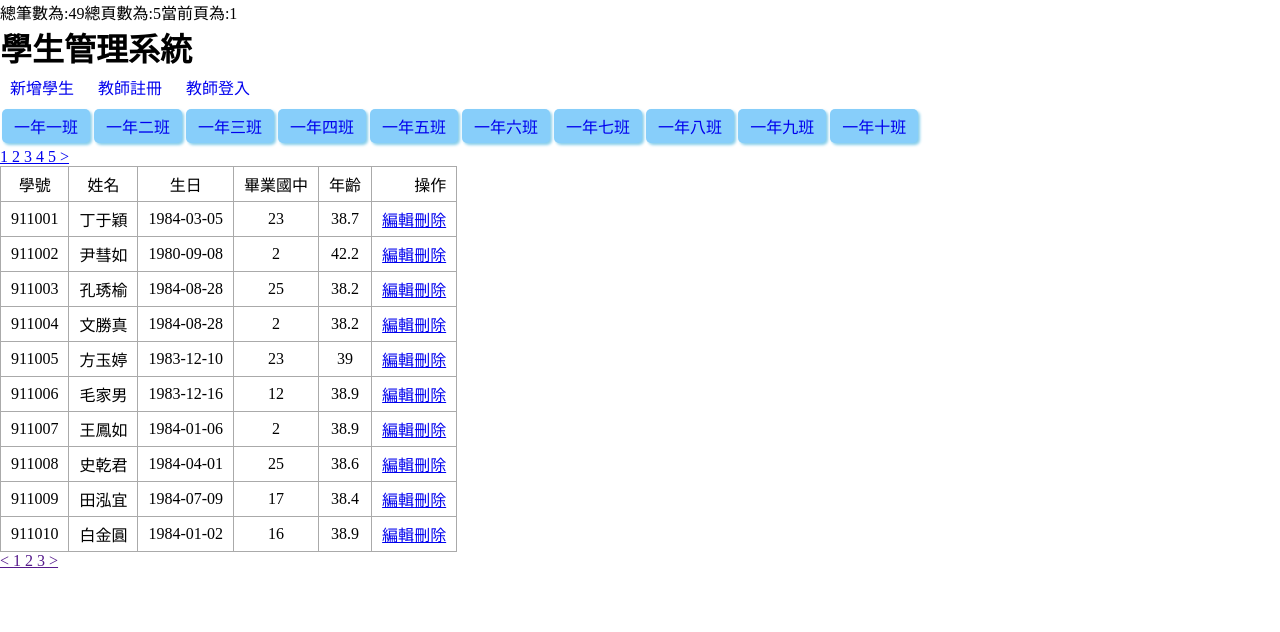
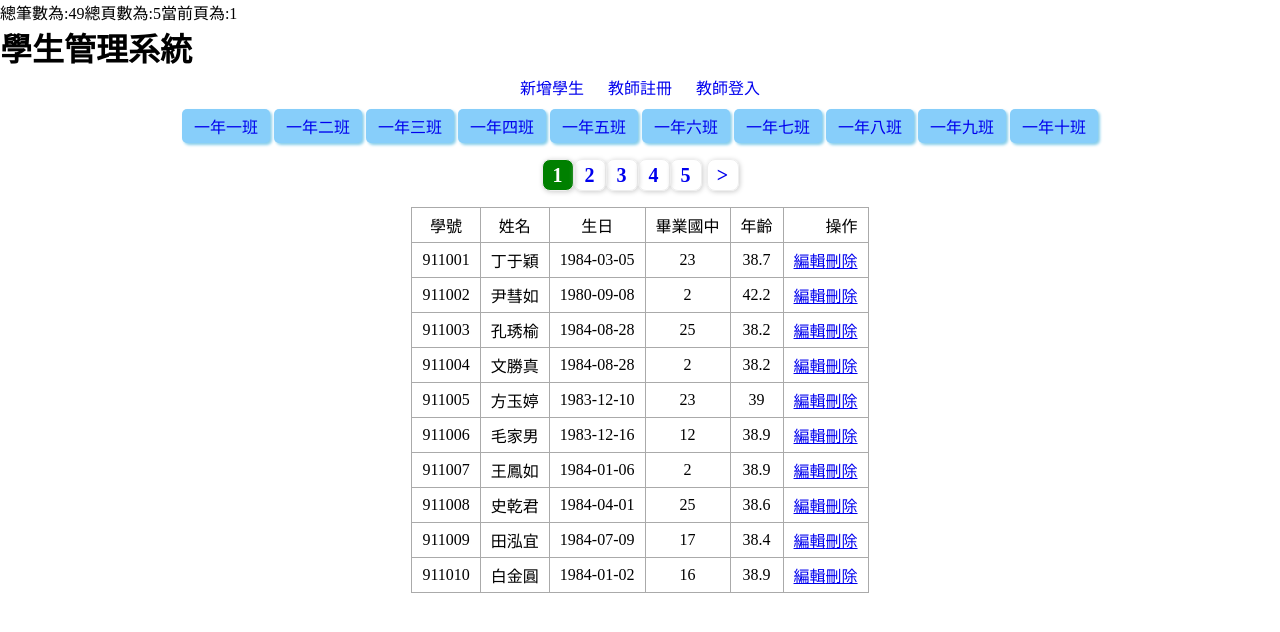
Before and after one commit to mackliu/1112-PHP-MYSQL, a PHP site: page /index.php?code=101 in a window 1280 px wide. Shown: the top 632 px of the page. Run offline with PHP 8.4, Linux system fonts and the light colour scheme; data comes from the database, SQL or seed files in the repository.

Commit message:
增加當前頁顯著顯示效果

```diff
--- a/index.php
+++ b/index.php
@@ -119,14 +119,15 @@ if(isset($_GET['status'])){
     <?php
     //頁碼區
     for($i=1;$i<=$pages;$i++){
+        $nowPage=($i==$now)?'now':'';
         if(isset($_GET['code'])){
-            echo "<a href='?page=$i&code={$_GET['code']}'> ";
+            echo "<a href='?page=$i&code={$_GET['code']}' class='$nowPage'> ";
             echo $i;
             echo " </a>";
 
         }else{
 
-            echo "<a href='?page=$i'> ";
+            echo "<a href='?page=$i' class='$nowPage'> ";
             echo $i;
             echo " </a>";
         }
@@ -184,12 +185,6 @@ foreach($rows as $row){
 }
 ?>
 </table>
-<div>
-    <a href=""> < </a>
-    <a href=""> 1 </a>
-    <a href=""> 2 </a>
-    <a href=""> 3 </a>
-    <a href=""> > </a>
-</div>
+
 </body>
 </html>
--- a/style.css
+++ b/style.css
@@ -6,6 +6,7 @@
 
 .list-students{
     border-collapse: collapse;
+    margin:auto;
 }
 .list-students td{
     border:1px solid #aaa;
@@ -15,7 +16,27 @@
 .list-students td:nth-last-child(1){
     text-align: right;
 }
+nav,.pages{
+    text-align: center;
+}
+.pages{
+    font-size:20px;
+    font-weight: bolder;
+    margin:1rem;
+}
+.pages a{
+    display: inline-flex;
+    justify-content: center;
+    align-items: center;
+    text-decoration: none;
+    border:1px solid #eee;
+    box-shadow: 1px 1px 5px #ccc;
+    text-align: center;
+    width:32px;
+    height:32px;
+    border-radius: 8px;
 
+}
 nav a{
     display:inline-block;
     padding:5px 10px;
@@ -30,6 +51,8 @@ nav a:hover{
 .class-list{
    display: flex;
    list-style-type: none;
+   justify-content: center;
+   align-items: center;
    margin:5px 0;
 }
 nav ul.class-list li a{
@@ -46,3 +69,7 @@ nav ul.class-list li a{
     font-weight: bolder;
     text-decoration: underline;
 }
+.now{
+    background-color: green;
+    color:white;
+}
```
